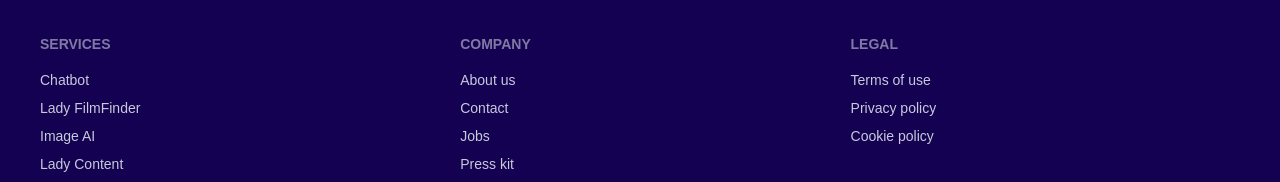
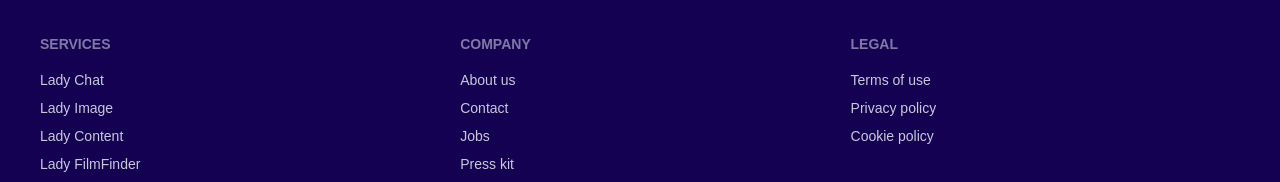
Before and after one commit to AlexanderF02/AI-gruppuppgift, a Next.js app: page / in a window 1280 px wide. Shown: the part 770-952 px from the top of the page. Built offline with nearby package versions, Linux system fonts and the light colour scheme; a web font is replaced by a local one.

Commit message:
ändrat länkar till samma ordning som i headern

```diff
--- a/components/Footer.js
+++ b/components/Footer.js
@@ -7,18 +7,18 @@
         <nav>
           <h6 className="footer-title">Services</h6>
           <Link href="/chatbot" className="link link-hover">
-            Chatbot
+            Lady Chat
+          </Link>
+          <Link href="/imageAI" className="link link-hover">
+            Lady Image
+          </Link>
+          <Link href="/lady-content-ai" className="link link-hover">
+            Lady Content
           </Link>
           <Link href="/lady-filmfinder" className="link link-hover">
             Lady FilmFinder
           </Link>
-          <Link href="/imageAI" className="link link-hover">
-            Image AI
-          </Link>
-          <Link href="/lady-content-ai" className="link link-hover">
-            Lady Content
-          </Link>
-          <Link href="/" className="link link-hover">
+          <Link href="/game" className="link link-hover">
             Lady Game
           </Link>
         </nav>
```
